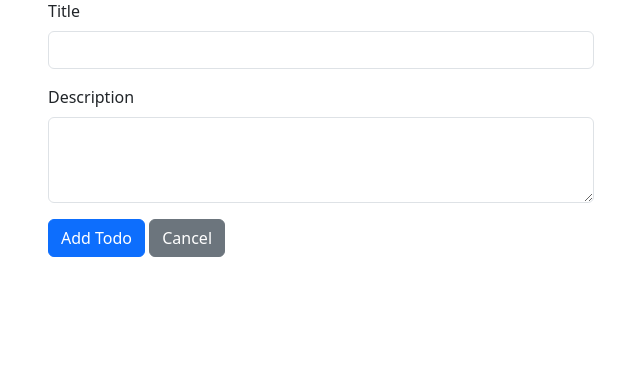
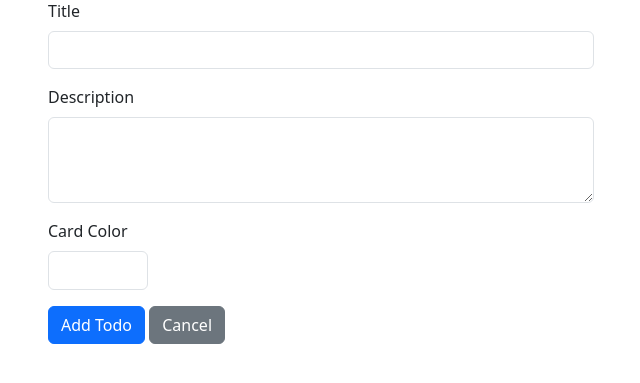
Before and after one commit to NejcZupec/demo-todo-app, a Django app: page /todos/new/ in a window 1280 px wide. Shown: the part 143-526 px from the top of the page, without its empty margins (319-959 px from the left). Run offline with Django 5.2, Linux system fonts and the light colour scheme.

Commit message:
Fix task creation bug

```diff
--- a/todos/templates/todos/todo_form.html
+++ b/todos/templates/todos/todo_form.html
@@ -17,10 +17,23 @@
                 <textarea class="form-control" id="{{ form.description.id_for_label }}" name="{{ form.description.html_name }}" rows="3"></textarea>
             </div>
             <div class="mb-3">
+                <label for="{{ form.card_color.id_for_label }}" class="form-label">Card Color</label>
+                {{ form.card_color.errors }}
+                <input type="color" class="form-control form-control-color" id="{{ form.card_color.id_for_label }}" name="{{ form.card_color.html_name }}" value="#ffffff">
+            </div>
+            <div class="mb-3">
                 <button type="submit" class="btn btn-primary">Add Todo</button>
                 <a href="{% url 'todo-list' %}" class="btn btn-secondary">Cancel</a>
             </div>
         </form>
     </div>
 </div>
+
+<style>
+.form-control-color {
+    width: 100px;
+    padding: 0.2rem;
+    height: 2.4rem;
+}
+</style>
 {% endblock %}
--- a/todos/views.py
+++ b/todos/views.py
@@ -29,6 +29,10 @@ class TodoCreateView(CreateView):
     fields = ['title', 'description', 'card_color']
     success_url = reverse_lazy('todo-list')
 
+    def form_valid(self, form):
+        form.instance.status = 'backlog'  # Set default status
+        return super().form_valid(form)
+
 @csrf_exempt
 @require_POST
 def update_todo_status(request, pk):
```
Also changed, not shown: db.sqlite3.
